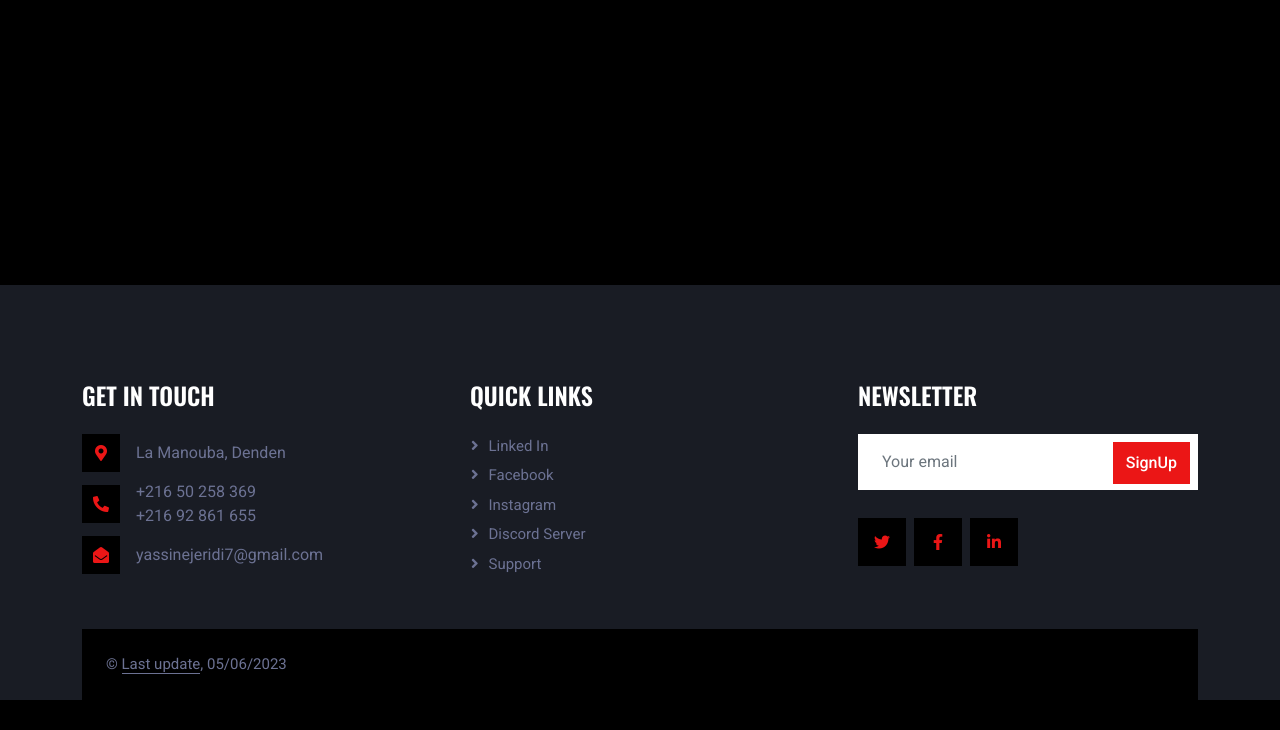
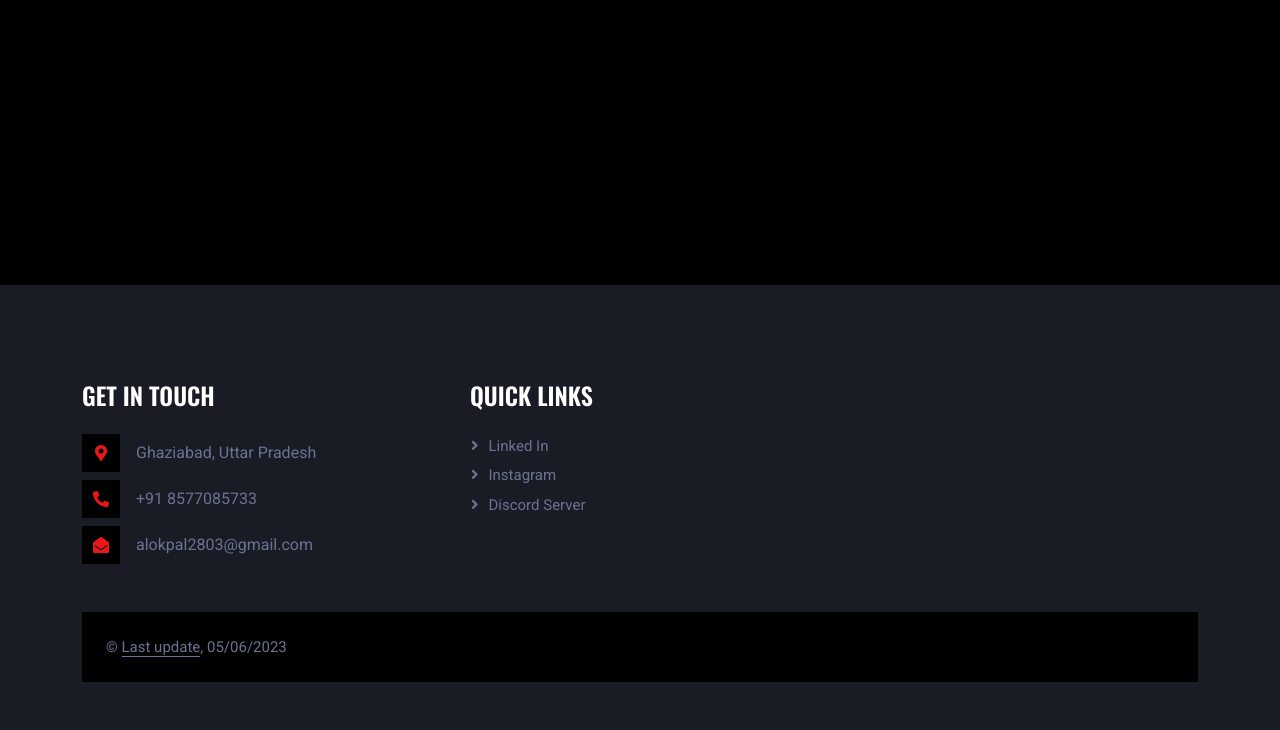
Before and after one commit to 11PRIMUS/showreel, a plain HTML site: page 404.html in a window 1280 px wide. Shown: the part 950-1680 px from the top of the page. Before the commit the page ends 1650 px from the top, so only its background shows below. Drawn offline with nearby package versions, Linux system fonts and the light colour scheme.

Commit message:
Update 404.html

```diff
--- a/404.html
+++ b/404.html
@@ -3,7 +3,7 @@
 
 <head>
     <meta charset="utf-8">
-    <title>Yassine Jeridi Portfolio</title>
+    <title>PRIMUS Portfolio</title>
     <meta content="width=device-width, initial-scale=1.0" name="viewport">
     <meta content="" name="keywords">
     <meta content="" name="description">
@@ -45,7 +45,7 @@
     <nav class="navbar navbar-expand-lg bg-secondary navbar-dark sticky-top py-lg-0 px-lg-5 wow fadeIn" data-wow-delay="0.1s">
         <a href="index.html" class="navbar-brand ms-4 ms-lg-0">
 
-            <h1 class="mb-0 text-primary text-uppercase"><img src="img/pdp.png" alt="" class="pdp"> &nbsp; yassine Jeridi</h1>
+            <h1 class="mb-0 text-primary text-uppercase"><img src="img/me.png" alt="" class="pdp"> &nbsp; Alok</h1>
             <br>
 
         </a>
@@ -56,7 +56,7 @@
             <div class="navbar-nav ms-auto p-4 p-lg-0">
                 <a href="index.html" class="nav-item nav-link active">Home</a>
                 <a href="index.html#about me" class="nav-item nav-link">About Me</a>
-                <a href="index.html#imc" class="nav-item nav-link">Work</a>
+                <a href="index.html#showreel" class="nav-item nav-link">Work</a>
                 <a href="#feedback" class="nav-item nav-link">Client FeedBack</a>
                 <a href="#contact" class="nav-item nav-link">Contact</a>
             </div>
@@ -111,46 +111,31 @@
                     <div class="btn-square bg-dark flex-shrink-0 me-3">
                         <span class="fa fa-map-marker-alt text-primary"></span>
                     </div>
-                    <span>La Manouba, Denden</span>
+                    <span>Ghaziabad, Uttar Pradesh</span>
                 </div>
                 <div class="d-flex align-items-center mb-2">
                     <div class="btn-square bg-dark flex-shrink-0 me-3">
                         <span class="fa fa-phone-alt text-primary"></span>
                     </div>
-                    <span>+216 50 258 369
+                    <span>+91 8577085733
                     <br>
-                    +216 92 861 655
+
                     </span>
                 </div>
                 <div class="d-flex align-items-center">
                     <div class="btn-square bg-dark flex-shrink-0 me-3">
                         <span class="fa fa-envelope-open text-primary"></span>
                     </div>
-                    <span>yassinejeridi7@gmail.com</span>
+                    <span>alokpal2803@gmail.com</span>
                 </div>
             </div>
             <div class="col-lg-4 col-md-6">
                 <h4 class="text-uppercase mb-4">Quick Links</h4>
-                <a class="btn btn-link" href="https://www.linkedin.com/in/yassine-jeridi-b45a3a259/">Linked In</a>
-                <a class="btn btn-link" href="https://www.facebook.com/profile.php?id=100013503153083">Facebook</a>
-                <a class="btn btn-link" href="https://www.instagram.com/_pe_xa_/">instagram</a>
-                <a class="btn btn-link" href="https://discord.gg/R7eFkec4T2">Discord Server</a>
-                <a class="btn btn-link" href="https://ba9chich.com/yassinejeridi7">Support</a>
+                <a class="btn btn-link" href="https://www.linkedin.com/in/11alok/">Linked In</a>
+                <a class="btn btn-link" href="https://www.instagram.com/clipartica/profilecard/?igsh=NGR5YTcwb2JlenVu">instagram</a>
+                <a class="btn btn-link" href="https://discord.gg/qd7w7YkC">Discord Server</a>
             </div>
-            <div class="col-lg-4 col-md-6">
-                <h4 class="text-uppercase mb-4">Newsletter</h4>
-                <div class="position-relative mb-4">
-                    <input class="form-control border-0 w-100 py-3 ps-4 pe-5" type="text" placeholder="Your email">
-                    <button type="button" class="btn btn-primary py-2 position-absolute top-0 end-0 mt-2 me-2">SignUp</button>
-                </div>
-                <div class="d-flex pt-1 m-n1">
-                    <a class="btn btn-lg-square btn-dark text-primary m-1" href=https://twitter.com/jeridi_yassine><i class="fab fa-twitter"></i></a>
-                    <a class="btn btn-lg-square btn-dark text-primary m-1" href=https://www.facebook.com/profile.php?id=100013503153083"><i class="fab fa-facebook-f"></i></a>
-                    <a class="btn btn-lg-square btn-dark text-primary m-1" href="https://www.linkedin.com/in/yassine-jeridi-b45a3a259/"><i class="fab fa-linkedin-in"></i></a>
-                </div>
-            </div>
-        </div>
-    </div>
+
     <div class="container">
         <div class="copyright">
             <div class="row">
@@ -163,21 +148,15 @@
     </div>
 </div>
 </section>
-<!-- Footer End -->
-
-    <!-- Back to Top -->
     <a href="#" class="btn btn-primary btn-lg-square back-to-top"><i class="bi bi-arrow-up"></i></a>
 
 
-    <!-- JavaScript Libraries -->
     <script src="https://code.jquery.com/jquery-3.4.1.min.js"></script>
     <script src="https://cdn.jsdelivr.net/npm/bootstrap@5.0.0/dist/js/bootstrap.bundle.min.js"></script>
     <script src="lib/wow/wow.min.js"></script>
     <script src="lib/easing/easing.min.js"></script>
     <script src="lib/waypoints/waypoints.min.js"></script>
     <script src="lib/owlcarousel/owl.carousel.min.js"></script>
-
-    <!-- Template Javascript -->
     <script src="js/main.js"></script>
 </body>
 
```
